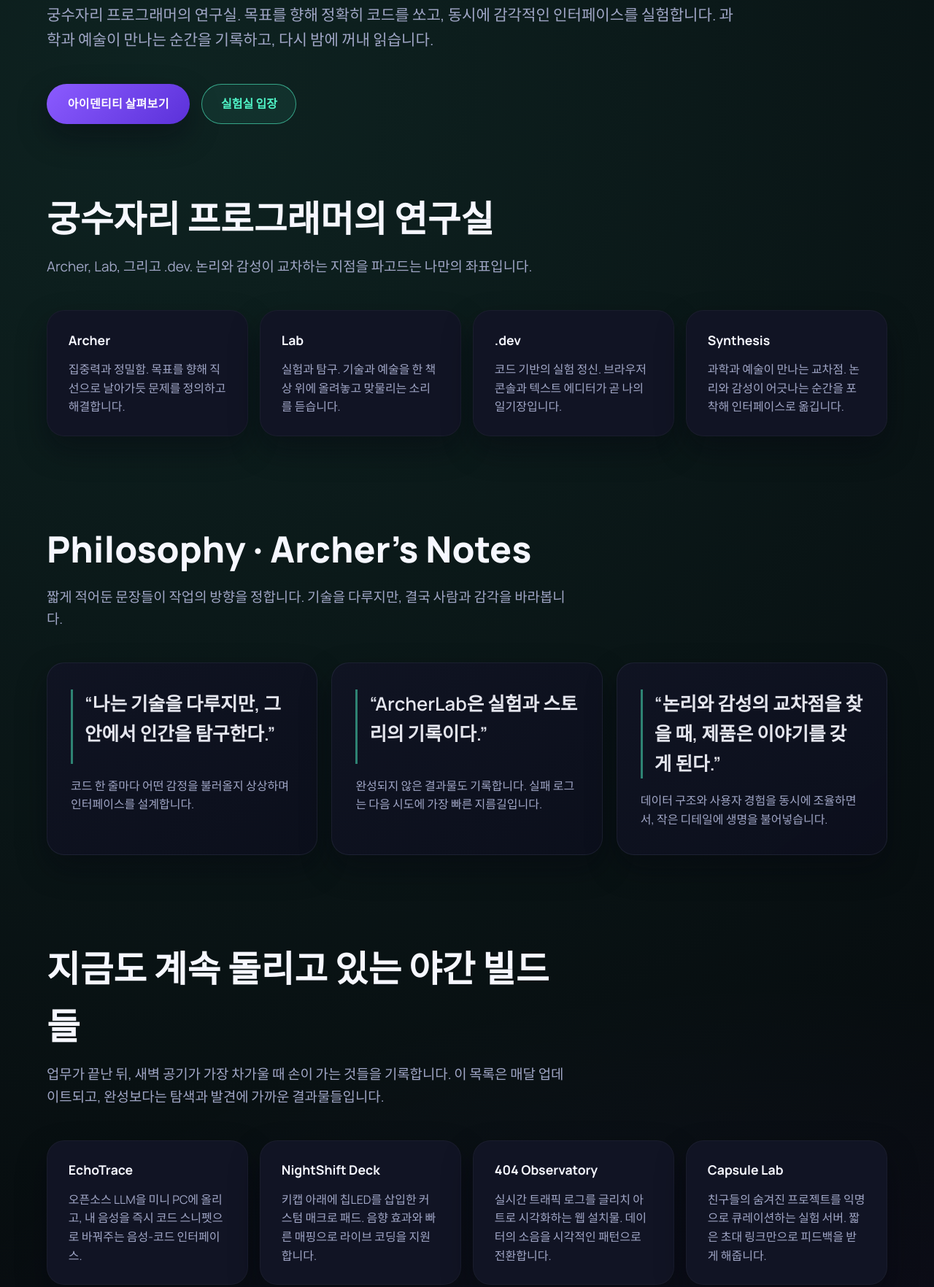
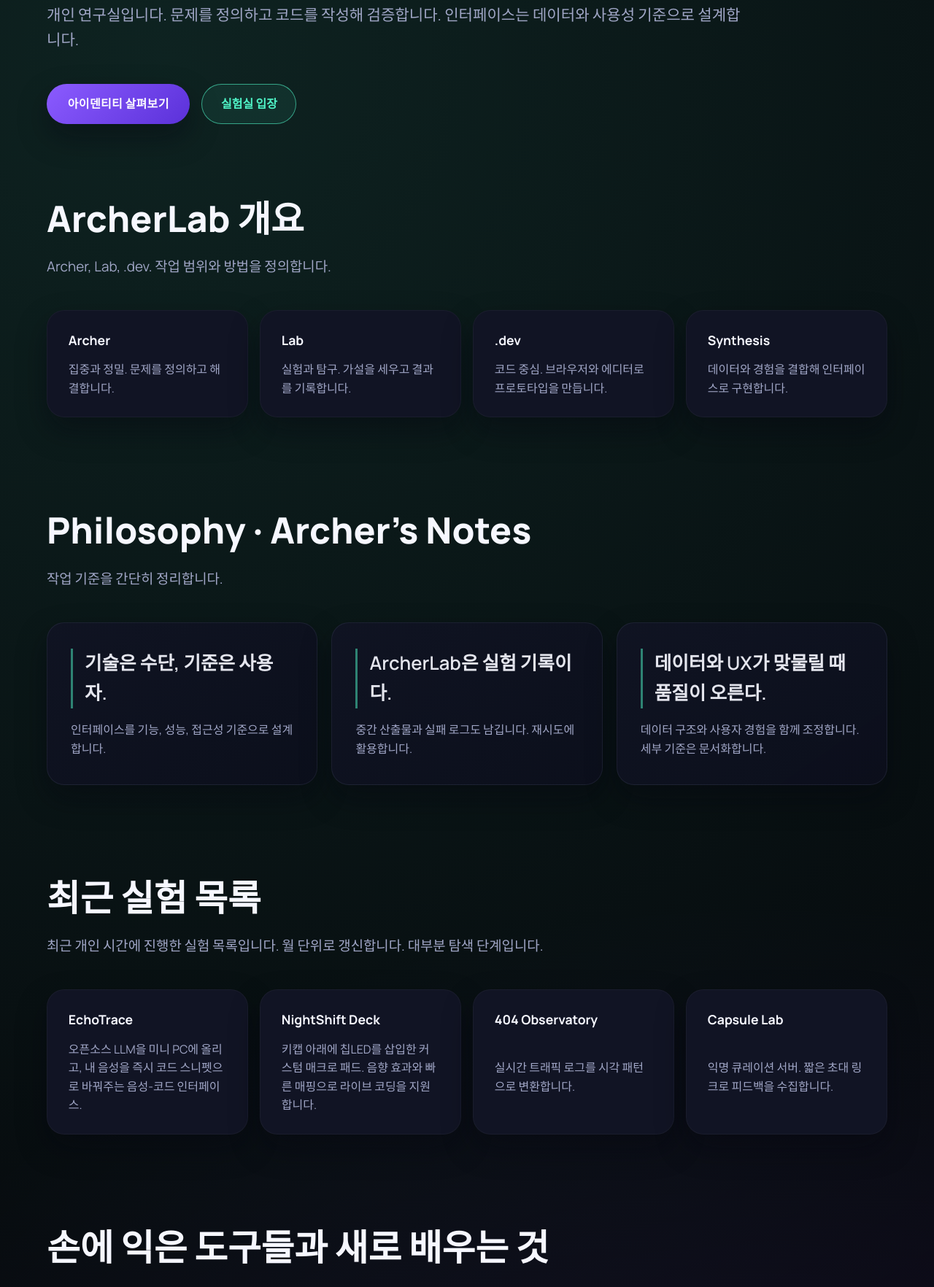
Before and after one commit to JangHyunGyu/JangHyunGyu.github.io, a plain HTML site: page index.html in a window 1280 px wide. Shown: the part 441-2205 px from the top of the page at 73% size. Drawn offline with Linux system fonts and the light colour scheme.

Commit message:
메타 설명 및 헤드라인 업데이트: ArcherLab의 정체성 명확히 표현

```diff
--- a/index.html
+++ b/index.html
@@ -11,14 +11,14 @@
     <!-- 검색엔진과 SNS 카드에 사용할 간단한 페이지 설명을 제공합니다. -->
     <meta
       name="description"
-      content="ArcherLab은 밤새 프로토타입을 굴리는 1인용 실험실입니다. 코드, 소리, 빛을 엮어 새로운 인터페이스를 탐험합니다."
+      content="ArcherLab은 프로토타입을 만들고 기록하는 1인 실험실입니다. 코드, 오디오, 라이트 인터페이스를 연구합니다."
     />
     <!-- 소셜 미디어에 공유될 때 사용될 페이지 제목을 지정합니다. -->
     <meta property="og:title" content="ArcherLab — Midnight Build Log" />
     <!-- 오픈 그래프 설명도 개인적인 실험실 분위기로 맞춥니다. -->
     <meta
       property="og:description"
-      content="야간 모드를 사랑하는 한 명의 메이커가 기록한 실험 노트와 도구들."
+      content="개인 실험 기록과 도구 목록."
     />
     <!-- 이 페이지가 일반 웹사이트임을 명시합니다. -->
     <meta property="og:type" content="website" />
@@ -70,11 +70,11 @@
         <!-- 태그라인으로 페이지의 전체 분위기와 속도를 한 줄로 소개합니다. -->
         <span class="hero-tag">✶ ArcherLab · archerlab.dev</span>
         <!-- 메인 헤드라인으로 사이트의 정체성을 명확히 표현합니다. -->
-        <h1>Exploring the intersection of logic and emotion.</h1>
+        <h1>Logic × Design, in practice.</h1>
         <!-- 서브헤드에서 브랜드 콘셉트를 한국어로 설명합니다. -->
         <p>
-          궁수자리 프로그래머의 연구실. 목표를 향해 정확히 코드를 쏘고, 동시에 감각적인 인터페이스를 실험합니다.
-          과학과 예술이 만나는 순간을 기록하고, 다시 밤에 꺼내 읽습니다.
+          개인 연구실입니다. 문제를 정의하고 코드를 작성해 검증합니다.
+          인터페이스는 데이터와 사용성 기준으로 설계합니다.
         </p>
         <!-- 행동 유도 버튼 묶음으로 방문자가 다음으로 할 일을 제안합니다. -->
         <div class="hero-actions">
@@ -93,9 +93,9 @@
         <!-- 섹션 제목과 설명을 묶어 정렬합니다. -->
         <div class="section-heading">
           <!-- ArcherLab 이름이 전달하는 이미지를 소개하는 타이틀입니다. -->
-          <h2>궁수자리 프로그래머의 연구실</h2>
+          <h2>ArcherLab 개요</h2>
           <!-- 정체성에 대한 요약 설명을 제공합니다. -->
-          <p>Archer, Lab, 그리고 .dev. 논리와 감성이 교차하는 지점을 파고드는 나만의 좌표입니다.</p>
+          <p>Archer, Lab, .dev. 작업 범위와 방법을 정의합니다.</p>
         </div>
 
         <!-- 정체성 키워드를 카드 형태로 정리합니다. -->
@@ -105,28 +105,28 @@
             <!-- 카드 제목으로 키워드를 명시합니다. -->
             <strong>Archer</strong>
             <!-- 키워드가 가진 의미를 한 문장으로 풀어냅니다. -->
-            <p>집중력과 정밀함. 목표를 향해 직선으로 날아가듯 문제를 정의하고 해결합니다.</p>
+            <p>집중과 정밀. 문제를 정의하고 해결합니다.</p>
           </article>
           <!-- Lab 키워드를 설명하는 카드입니다. -->
           <article class="pill-card identity-card">
             <!-- 카드 제목입니다. -->
             <strong>Lab</strong>
             <!-- 연구실이 가진 의미를 감각적으로 풀어냅니다. -->
-            <p>실험과 탐구. 기술과 예술을 한 책상 위에 올려놓고 맞물리는 소리를 듣습니다.</p>
+            <p>실험과 탐구. 가설을 세우고 결과를 기록합니다.</p>
           </article>
           <!-- .dev 도메인에 담긴 메시지를 소개합니다. -->
           <article class="pill-card identity-card">
             <!-- 카드 제목입니다. -->
             <strong>.dev</strong>
             <!-- 개발자 세계관과 연결된 의미를 설명합니다. -->
-            <p>코드 기반의 실험 정신. 브라우저 콘솔과 텍스트 에디터가 곧 나의 일기장입니다.</p>
+            <p>코드 중심. 브라우저와 에디터로 프로토타입을 만듭니다.</p>
           </article>
           <!-- ArcherLab의 궁극적인 표어를 정리합니다. -->
           <article class="pill-card identity-card">
             <!-- 카드 제목입니다. -->
             <strong>Synthesis</strong>
             <!-- 과학과 예술의 만남을 짧게 표현합니다. -->
-            <p>과학과 예술이 만나는 교차점. 논리와 감성이 어긋나는 순간을 포착해 인터페이스로 옮깁니다.</p>
+            <p>데이터와 경험을 결합해 인터페이스로 구현합니다.</p>
           </article>
         </div>
       </section>
@@ -138,7 +138,7 @@
           <!-- 철학 섹션 타이틀입니다. -->
           <h2>Philosophy · Archer's Notes</h2>
           <!-- 섹션에 대한 짧은 설명입니다. -->
-          <p>짧게 적어둔 문장들이 작업의 방향을 정합니다. 기술을 다루지만, 결국 사람과 감각을 바라봅니다.</p>
+          <p>작업 기준을 간단히 정리합니다.</p>
         </div>
 
         <!-- 철학 문장을 카드 형태로 배치합니다. -->
@@ -147,28 +147,28 @@
           <article class="feature-card philosophy-card">
             <!-- 실제 문장을 강조하기 위해 인용태그를 사용합니다. -->
             <blockquote>
-              “나는 기술을 다루지만, 그 안에서 인간을 탐구한다.”
+              기술은 수단, 기준은 사용자.
             </blockquote>
             <!-- 추가 설명으로 문장 맥락을 보충합니다. -->
-            <p>코드 한 줄마다 어떤 감정을 불러올지 상상하며 인터페이스를 설계합니다.</p>
+            <p>인터페이스를 기능, 성능, 접근성 기준으로 설계합니다.</p>
           </article>
           <!-- 두 번째 문장을 담은 카드입니다. -->
           <article class="feature-card philosophy-card">
             <!-- 핵심 문장을 인용태그로 감쌉니다. -->
             <blockquote>
-              “ArcherLab은 실험과 스토리의 기록이다.”
+              ArcherLab은 실험 기록이다.
             </blockquote>
             <!-- 부가 설명으로 작업 방식의 특징을 공유합니다. -->
-            <p>완성되지 않은 결과물도 기록합니다. 실패 로그는 다음 시도에 가장 빠른 지름길입니다.</p>
+            <p>중간 산출물과 실패 로그도 남깁니다. 재시도에 활용합니다.</p>
           </article>
           <!-- 세 번째 문장을 담은 카드입니다. -->
           <article class="feature-card philosophy-card">
             <!-- 핵심 문장을 인용태그로 감싼 뒤 강조합니다. -->
             <blockquote>
-              “논리와 감성의 교차점을 찾을 때, 제품은 이야기를 갖게 된다.”
+              데이터와 UX가 맞물릴 때 품질이 오른다.
             </blockquote>
             <!-- 문장에 대한 짧은 해설을 제공합니다. -->
-            <p>데이터 구조와 사용자 경험을 동시에 조율하면서, 작은 디테일에 생명을 불어넣습니다.</p>
+            <p>데이터 구조와 사용자 경험을 함께 조정합니다. 세부 기준은 문서화합니다.</p>
           </article>
         </div>
       </section>
@@ -177,11 +177,10 @@
         <!-- 섹션 제목과 설명을 묶어 정렬합니다. -->
         <div class="section-heading">
           <!-- 개인 프로젝트임을 강조하는 타이틀입니다. -->
-          <h2>지금도 계속 돌리고 있는 야간 빌드들</h2>
+          <h2>최근 실험 목록</h2>
           <!-- 각 실험이 어떤 방향성을 가지는지 한 문단으로 설명합니다. -->
           <p>
-            업무가 끝난 뒤, 새벽 공기가 가장 차가울 때 손이 가는 것들을 기록합니다. 이 목록은 매달 업데이트되고,
-            완성보다는 탐색과 발견에 가까운 결과물들입니다.
+            최근 개인 시간에 진행한 실험 목록입니다. 월 단위로 갱신합니다. 대부분 탐색 단계입니다.
           </p>
         </div>
 
@@ -206,14 +205,14 @@
             <!-- 프로젝트 타이틀을 기록합니다. -->
             <strong>404 Observatory</strong>
             <!-- 실험의 특징을 설명하는 문장입니다. -->
-            <p>실시간 트래픽 로그를 글리치 아트로 시각화하는 웹 설치물. 데이터의 소음을 시각적인 패턴으로 전환합니다.</p>
+            <p>실시간 트래픽 로그를 시각 패턴으로 변환합니다.</p>
           </article>
           <!-- 네 번째 카드는 프로토타입을 테스트하는 도구를 공유합니다. -->
           <article class="pill-card">
             <!-- 프로젝트 타이틀입니다. -->
             <strong>Capsule Lab</strong>
             <!-- 아이디어의 핵심을 간단히 정리합니다. -->
-            <p>친구들의 숨겨진 프로젝트를 익명으로 큐레이션하는 실험 서버. 짧은 초대 링크만으로 피드백을 받게 해줍니다.</p>
+            <p>익명 큐레이션 서버. 짧은 초대 링크로 피드백을 수집합니다.</p>
           </article>
         </div>
       </section>
@@ -225,7 +224,7 @@
           <!-- 타이틀을 통해 어떤 기술을 즐겨 쓰는지 소개합니다. -->
           <h2>손에 익은 도구들과 새로 배우는 것들</h2>
           <!-- 설명 문단으로 경험의 성격을 요약합니다. -->
-          <p>프론트엔드, 사운드 디자인, 전자공학이 한 책상 위에 얽혀 있습니다. 도구는 상황에 맞게 조합하고, 새로운 것을 주저 없이 실험합니다.</p>
+          <p>프런트엔드, 사운드, 전자공학을 필요에 맞게 조합합니다. 새 기술은 작은 단위로 실험합니다.</p>
         </div>
 
         <!-- 각 도구 카드를 그리드로 정렬합니다. -->
@@ -266,7 +265,7 @@
           <div class="stat">
             <!-- 굵은 글씨로 핵심 숫자를 보여줍니다. -->
             <strong>5</strong>
-            <!-- 설명 문구로 숫자의 의미를 풀어냅니다. -->
+            <!-- 설명 문구로 숫의 의미를 풀어냅니다. -->
             <span>최근 3개월 동안 혼합해서 쓴 언어</span>
           </div>
           <!-- 두 번째 수치는 새벽 작업 시간을 공유합니다. -->
@@ -291,16 +290,16 @@
         <!-- 섹션 헤더에는 제목과 가벼운 설명을 둡니다. -->
         <div class="section-heading">
           <!-- 로그 제목입니다. -->
-          <h2>Signal Log — 밤 사이 남긴 메모</h2>
+          <h2>Signal Log — 주간 기록</h2>
           <!-- 로그의 성격을 소개하는 문장입니다. -->
-          <p>성공한 실험보다, 실패하면서 배운 것들을 우선으로 적습니다. 아래는 한 주 동안 남긴 짧은 파편들입니다.</p>
+          <p>실패에서 배운 점을 우선 기록합니다. 아래는 최근 일주일 기록입니다.</p>
         </div>
 
         <!-- 추천사 카드를 변형해 개인 노트를 담습니다. -->
         <article class="testimonial">
           <!-- blockquote를 사용해 최근 실험 소감을 적습니다. -->
           <blockquote>
-            “WebUSB 드라이버가 새벽 3시에 다시 뻗었다. 대신 OSC를 물려보니 생각보다 부드럽다. 실패 로그는 곧 다음 실험의 TODO 리스트가 된다.”
+            WebUSB 드라이버가 새벽 3시에 다시 중단됐다. 대신 OSC를 붙이니 안정적이다. 실패 로그는 다음 실험의 TODO로 전환한다.
           </blockquote>
           <!-- 메타 정보에는 작성자와 날짜를 포함합니다. -->
           <div class="quote-meta">
@@ -322,7 +321,7 @@
         <!-- 섹션 헤더로 분위기를 전달합니다. -->
         <div class="section-heading">
           <!-- 타이틀은 조용하지만 열린 톤으로 작성합니다. -->
-          <h2>같이 밤을 새울 사람을 찾고 있다면</h2>
+          <h2>협업이나 피드백이 필요하다면</h2>
           <!-- 설명 문구로 연락 방식과 분위기를 안내합니다. -->
           <p>상업적 제안보다 아이디어 메모, 실험 기록, 장비 추천을 환영합니다. 답장은 보통 새벽녘에 갑니다.</p>
         </div>
@@ -332,7 +331,7 @@
           <!-- 메일 주소를 크게 노출합니다. -->
           <p class="contact-mail">hi@archerlab.studio</p>
           <!-- 추가 안내 문구로 메일에 포함하면 좋을 내용을 적습니다. -->
-          <p class="contact-note">최근에 빠져 있는 것, 함께 해보고 싶은 실험, 혹은 그냥 안부라도 적어주세요.</p>
+          <p class="contact-note">현재 관심사, 함께 시도할 실험, 간단한 안부 등 자유롭게 보내주세요.</p>
           <!-- 행동 유도 버튼을 두 개 배치합니다. -->
           <div class="hero-actions">
             <!-- 메일 작성기를 바로 열어주는 버튼입니다. -->
@@ -359,7 +358,7 @@
           </a>
           <!-- 개인 작업실에 대한 소개 문장입니다. -->
           <p class="footer-intro">
-            야간에만 불이 켜지는 1인 실험실. 코드와 음악, 빛을 섞어 새로운 인터페이스를 찾습니다.
+            개인 실험실. 코드, 오디오, 라이트 인터페이스를 연구합니다.
           </p>
         </div>
         <!-- 푸터 네비게이션으로 주요 섹션 링크를 다시 안내합니다. -->
```
